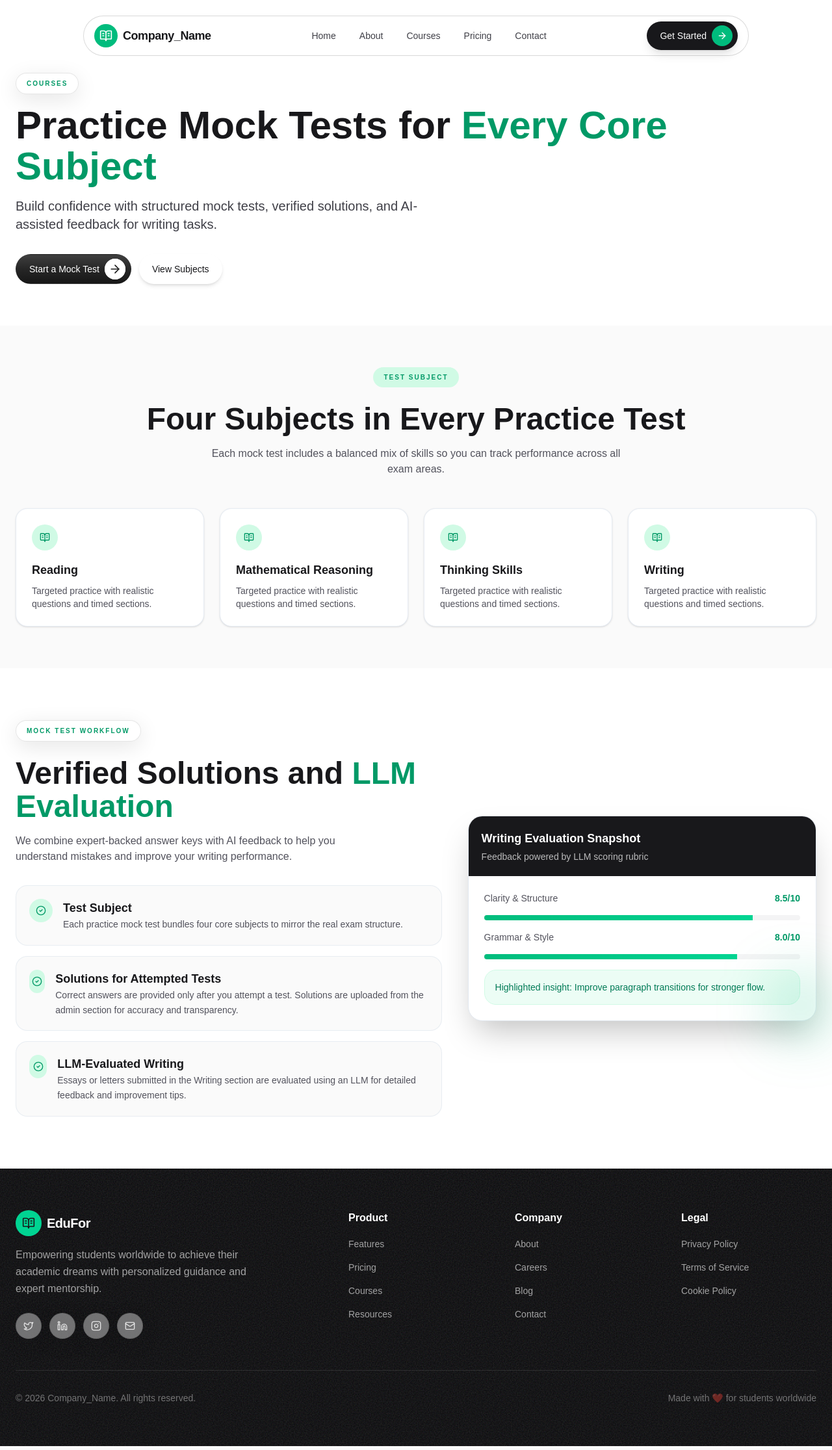
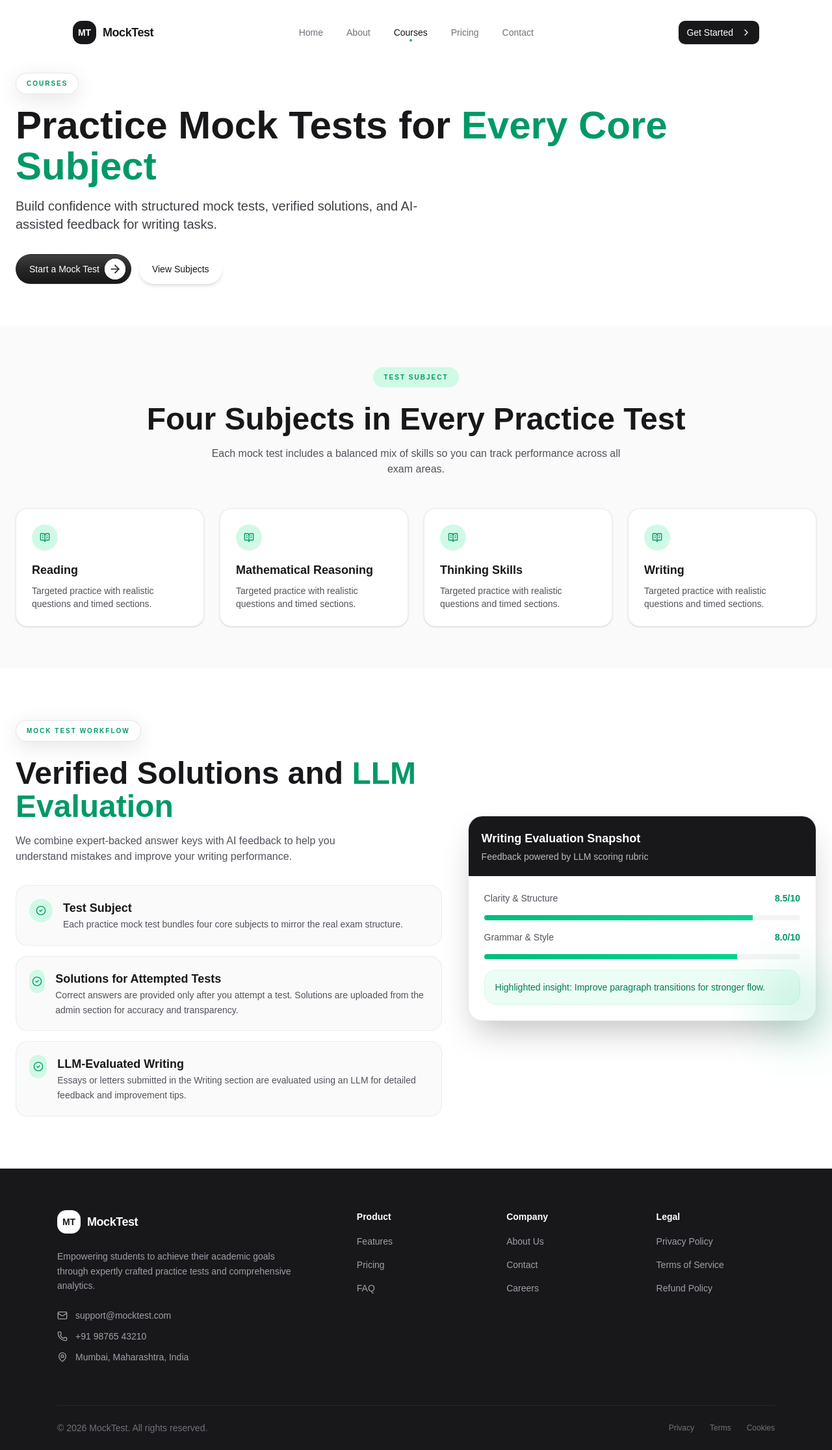
Before and after one commit to parshav92/mocktest-freelance, a Next.js app: page /courses in a window 1280 px wide. Shown: the whole page at 65% size. Built offline with nearby package versions, Linux system fonts and the light colour scheme; a web font is replaced by a local one.

Commit message:
new navbar footer and fixes

```diff
--- a/app/auth/page.tsx
+++ b/app/auth/page.tsx
@@ -179,7 +179,7 @@ export default function AuthPage() {
             </div>
 
             {/* Content */}
-            <div className="relative z-10 w-full max-w-md">
+            <div className="relative z-10 w-full max-w-md rounded-[2.5rem]">
                 <AnimatePresence mode="wait">
                     {!selectedRole ? (
                         <motion.div
--- a/app/globals.css
+++ b/app/globals.css
@@ -49,6 +49,15 @@
     --radius-2xl: calc(var(--radius) + 8px);
     --radius-3xl: calc(var(--radius) + 12px);
     --radius-4xl: calc(var(--radius) + 16px);
+}
+html {
+    scroll-behavior: smooth;
+}
+
+/* Better selection color */
+::selection {
+    background-color: #10b95c;
+    color: white;
 }
 
 /* Custom animations */
--- a/components/landing/footer.tsx
+++ b/components/landing/footer.tsx
@@ -1,125 +1,92 @@
-"use client";
+import Link from "next/link";
+import { Mail, Phone, MapPin } from "lucide-react";
 
-import Link from "next/link";
-import { BookOpenText, Twitter, Linkedin, Instagram, Mail } from "lucide-react";
-
-const Footer = () => {
 const footerLinks = {
     product: [
-            { label: "Features", href: "/features" },
-            { label: "Pricing", href: "/pricing" },
-            { label: "Courses", href: "/courses" },
-            { label: "Resources", href: "/resources" },
+        { label: "Features", href: "/#about" },
+        { label: "Pricing", href: "/#pricing" },
+        { label: "FAQ", href: "/faq" },
     ],
     company: [
-            { label: "About", href: "/about" },
+        { label: "About Us", href: "/about" },
+        { label: "Contact", href: "/contact" },
         { label: "Careers", href: "/careers" },
-            { label: "Blog", href: "/blog" },
-            { label: "Contact", href: "/contact" },
     ],
     legal: [
-            { label: "Privacy Policy", href: "/privacy-policy" },
+        { label: "Privacy Policy", href: "/privacy" },
         { label: "Terms of Service", href: "/terms" },
-            { label: "Cookie Policy", href: "/cookies" },
+        { label: "Refund Policy", href: "/refund" },
     ],
 };
 
-    const socialLinks = [
-        { icon: Twitter, href: "https://twitter.com" },
-        { icon: Linkedin, href: "https://linkedin.com" },
-        { icon: Instagram, href: "https://instagram.com" },
-        { icon: Mail, href: "mailto:contact@company_name.com" },
-    ];
+const Footer = () => {
+    const currentYear = new Date().getFullYear();
 
     return (
-        <footer className="w-full bg-zinc-950 text-white py-16 px-6 relative overflow-hidden">
-            {/* Grain Overlay */}
-            <div className="grain-overlay absolute inset-0" />
-
-            <div className="relative z-10 max-w-[1600px] mx-auto">
-                <div className="grid grid-cols-1 md:grid-cols-2 lg:grid-cols-5 gap-12 mb-12">
+        <footer className="bg-zinc-900 text-white">
+            <div className="max-w-6xl mx-auto px-6">
+                {/* Main Footer Content */}
+                <div className="py-16 grid grid-cols-1 md:grid-cols-2 lg:grid-cols-5 gap-12">
                     {/* Brand Column */}
                     <div className="lg:col-span-2">
-                        <Link
-                            href="/"
-                            className="flex items-center gap-2 text-white font-semibold text-lg mb-4"
-                        >
-                            <div className="w-10 h-10 bg-emerald-400 rounded-full flex items-center justify-center">
-                                <BookOpenText className="w-5 h-5 text-zinc-900" />
+                        <Link href="/" className="inline-flex items-center gap-2.5 mb-6">
+                            <div className="flex items-center justify-center w-9 h-9 rounded-xl bg-white text-zinc-900 font-bold text-sm">
+                                MT
                             </div>
-                            <span className="font-funnel tracking-tight text-xl">
-                                EduFor
+                            <span className="font-semibold text-lg tracking-tight">
+                                MockTest
                             </span>
                         </Link>
-                        <p className="text-white/60 max-w-sm mb-6 leading-relaxed">
-                            Empowering students worldwide to achieve their
-                            academic dreams with personalized guidance and
-                            expert mentorship.
+                        <p className="text-zinc-400 text-sm leading-relaxed mb-6 max-w-sm">
+                            Empowering students to achieve their academic goals through expertly crafted practice tests and comprehensive analytics.
                         </p>
-                        {/* Social Links */}
-                        <div className="flex gap-3">
-                            {socialLinks.map((social, index) => (
-                                <a
-                                    key={index}
-                                    href={social.href}
-                                    target="_blank"
-                                    rel="noopener noreferrer"
-                                    className="w-10 h-10 glass rounded-full flex items-center justify-center hover:bg-white/10 transition-colors duration-300"
-                                >
-                                    <social.icon className="w-4 h-4 text-white/80" />
+                        <div className="space-y-3">
+                            <a href="mailto:support@mocktest.com" className="flex items-center gap-3 text-sm text-zinc-400 hover:text-white transition-colors">
+                                <Mail className="w-4 h-4" />
+                                support@mocktest.com
                             </a>
-                            ))}
+                            <a href="tel:+919876543210" className="flex items-center gap-3 text-sm text-zinc-400 hover:text-white transition-colors">
+                                <Phone className="w-4 h-4" />
+                                +91 98765 43210
+                            </a>
+                            <div className="flex items-start gap-3 text-sm text-zinc-400">
+                                <MapPin className="w-4 h-4 mt-0.5 shrink-0" />
+                                Mumbai, Maharashtra, India
+                            </div>
                         </div>
                     </div>
 
-                    {/* Product Links */}
+                    {/* Links Columns */}
                     <div>
-                        <h4 className="text-white font-semibold mb-4">
-                            Product
-                        </h4>
+                        <h4 className="font-semibold text-sm mb-4">Product</h4>
                         <ul className="space-y-3">
-                            {footerLinks.product.map((link, index) => (
-                                <li key={index}>
-                                    <Link
-                                        href={link.href}
-                                        className="text-white/60 hover:text-white transition-colors duration-300 text-sm"
-                                    >
+                            {footerLinks.product.map((link) => (
+                                <li key={link.href}>
+                                    <Link href={link.href} className="text-sm text-zinc-400 hover:text-white transition-colors">
                                         {link.label}
                                     </Link>
                                 </li>
                             ))}
                         </ul>
                     </div>
-
-                    {/* Company Links */}
                     <div>
-                        <h4 className="text-white font-semibold mb-4">
-                            Company
-                        </h4>
+                        <h4 className="font-semibold text-sm mb-4">Company</h4>
                         <ul className="space-y-3">
-                            {footerLinks.company.map((link, index) => (
-                                <li key={index}>
-                                    <Link
-                                        href={link.href}
-                                        className="text-white/60 hover:text-white transition-colors duration-300 text-sm"
-                                    >
+                            {footerLinks.company.map((link) => (
+                                <li key={link.href}>
+                                    <Link href={link.href} className="text-sm text-zinc-400 hover:text-white transition-colors">
                                         {link.label}
                                     </Link>
                                 </li>
                             ))}
                         </ul>
                     </div>
-
-                    {/* Legal Links */}
                     <div>
-                        <h4 className="text-white font-semibold mb-4">Legal</h4>
+                        <h4 className="font-semibold text-sm mb-4">Legal</h4>
                         <ul className="space-y-3">
-                            {footerLinks.legal.map((link, index) => (
-                                <li key={index}>
-                                    <Link
-                                        href={link.href}
-                                        className="text-white/60 hover:text-white transition-colors duration-300 text-sm"
-                                    >
+                            {footerLinks.legal.map((link) => (
+                                <li key={link.href}>
+                                    <Link href={link.href} className="text-sm text-zinc-400 hover:text-white transition-colors">
                                         {link.label}
                                     </Link>
                                 </li>
@@ -129,13 +96,21 @@ const Footer = () => {
                 </div>
 
                 {/* Bottom Bar */}
-                <div className="border-t border-white/10 pt-8 flex flex-col md:flex-row justify-between items-center gap-4">
-                    <p className="text-white/40 text-sm">
-                        © 2026 Company_Name. All rights reserved.
+                <div className="py-6 border-t border-zinc-800 flex flex-col md:flex-row items-center justify-between gap-4">
+                    <p className="text-sm text-zinc-500">
+                        © {currentYear} MockTest. All rights reserved.
                     </p>
-                    <p className="text-white/40 text-sm">
-                        Made with ❤️ for students worldwide
-                    </p>
+                    <div className="flex items-center gap-6">
+                        <Link href="/privacy" className="text-xs text-zinc-500 hover:text-zinc-300 transition-colors">
+                            Privacy
+                        </Link>
+                        <Link href="/terms" className="text-xs text-zinc-500 hover:text-zinc-300 transition-colors">
+                            Terms
+                        </Link>
+                        <Link href="/cookies" className="text-xs text-zinc-500 hover:text-zinc-300 transition-colors">
+                            Cookies
+                        </Link>
+                    </div>
                 </div>
             </div>
         </footer>
--- a/components/navbar.tsx
+++ b/components/navbar.tsx
@@ -1,34 +1,61 @@
 "use client";
 
+import { useState, useEffect } from "react";
 import Link from "next/link";
-import { BookOpenText, ArrowRight, Menu, X } from "lucide-react";
-import { useState } from "react";
+import { usePathname } from "next/navigation";
+import { cn } from "@/lib/utils";
+import { Menu, X, ChevronRight } from "lucide-react";
+import { Button } from "@/components/ui/button";
+
+const navLinks = [
+    { href: "/", label: "Home" },
+    { href: "/about", label: "About" },
+    { href: "/courses", label: "Courses" },
+    { href: "/pricing", label: "Pricing" },
+    { href: "/contact", label: "Contact" },
+];
 
 const Navbar = () => {
-    const [isMenuOpen, setIsMenuOpen] = useState(false);
+    const [isOpen, setIsOpen] = useState(false);
+    const [scrolled, setScrolled] = useState(false);
+    const pathname = usePathname();
 
-    const navLinks = [
-        { href: "/", label: "Home" },
-        { href: "/about", label: "About" },
-        { href: "/courses", label: "Courses" },
-        { href: "/pricing", label: "Pricing" },
-        { href: "/contact", label: "Contact" },
-    ];
+    useEffect(() => {
+        const handleScroll = () => {
+            setScrolled(window.scrollY > 20);
+        };
+        window.addEventListener("scroll", handleScroll);
+        return () => window.removeEventListener("scroll", handleScroll);
+    }, []);
 
     return (
-        <nav className="fixed top-6 left-1/2 -translate-x-1/2 z-50 w-[95%] max-w-5xl">
-            <div className="glass-strong rounded-full px-4 py-2">
-                <div className="flex items-center justify-between">
+        <header
+            className={cn(
+                "fixed top-0 left-0 right-0 z-50 transition-all duration-500",
+                scrolled
+                    ? "py-3"
+                    : "py-5"
+            )}
+        >
+            <div className="max-w-6xl mx-auto px-6">
+                <nav
+                    className={cn(
+                        "relative flex items-center justify-between px-6 py-3 rounded-2xl transition-all duration-500",
+                        scrolled
+                            ? "bg-white/80 backdrop-blur-xl shadow-lg shadow-black/[0.03] border border-zinc-200/50"
+                            : "bg-transparent"
+                    )}
+                >
                     {/* Logo */}
                     <Link
                         href="/"
-                        className="flex items-center gap-2 text-zinc-900 font-semibold text-lg"
+                        className="relative flex items-center gap-2.5 group"
                     >
-                        <div className="w-9 h-9 bg-emerald-500 rounded-full flex items-center justify-center">
-                            <BookOpenText className="w-5 h-5 text-white" />
+                        <div className="flex items-center justify-center w-9 h-9 rounded-xl bg-zinc-900 text-white font-bold text-sm group-hover:scale-105 transition-transform duration-300">
+                            MT
                         </div>
-                        <span className="font-funnel tracking-tight">
-                            Company_Name
+                        <span className="font-semibold text-zinc-900 text-lg tracking-tight">
+                            MockTest
                         </span>
                     </Link>
 
@@ -38,71 +65,101 @@ const Navbar = () => {
                             <Link
                                 key={link.href}
                                 href={link.href}
-                                className="px-4 py-2 text-zinc-700 hover:text-zinc-900 hover:bg-zinc-900/10 rounded-full transition-all duration-300 text-sm font-medium"
+                                className={cn(
+                                    "relative px-4 py-2 text-sm font-medium rounded-lg transition-all duration-300",
+                                    pathname === link.href
+                                        ? "text-zinc-900"
+                                        : "text-zinc-500 hover:text-zinc-900 hover:bg-zinc-100/80"
+                                )}
                             >
                                 {link.label}
+                                {pathname === link.href && (
+                                    <span className="absolute bottom-1 left-1/2 -translate-x-1/2 w-1 h-1 rounded-full bg-emerald-500" />
+                                )}
                             </Link>
                         ))}
                     </div>
 
-                    {/* CTA Button */}
-                    <div className="hidden md:block">
-                        <Link
-                            href="/auth"
-                            className="group flex items-center gap-2 bg-zinc-900 rounded-full pl-5 pr-2 py-1.5 hover:scale-105 hover:bg-zinc-800 transition-all duration-300 shadow-lg"
-                        >
-                            <span className="text-white font-medium text-sm">
+                    {/* Auth Buttons */}
+                    <div className="hidden md:flex items-center gap-3">
+                        {/* <Link href="/auth">
+                            <Button
+                                variant="ghost"
+                                className="text-sm font-medium text-zinc-600 hover:text-zinc-900 hover:bg-zinc-100/80 rounded-lg px-4"
+                            >
+                                Sign in
+                            </Button>
+                        </Link> */}
+                        <Link href="/auth">
+                            <Button
+                                className="group text-sm font-medium bg-zinc-900 hover:bg-zinc-800 text-white rounded-lg px-5 shadow-sm hover:shadow-md transition-all duration-300"
+                            >
                                 Get Started
-                            </span>
-                            <div className="w-8 h-8 bg-emerald-500 group-hover:bg-emerald-400 rounded-full flex items-center justify-center transition-colors duration-300">
-                                <ArrowRight className="w-4 h-4 text-white" />
-                            </div>
+                                <ChevronRight className="ml-1 w-4 h-4 group-hover:translate-x-0.5 transition-transform" />
+                            </Button>
                         </Link>
                     </div>
-
-                    {/* Mobile Menu Button */}
+                    {/* Mobile Menu Toggle */}
                     <button
-                        className="md:hidden text-zinc-900 p-2"
-                        onClick={() => setIsMenuOpen(!isMenuOpen)}
+                        className="md:hidden flex items-center justify-center w-10 h-10 rounded-lg hover:bg-zinc-100 transition-colors"
+                        onClick={() => setIsOpen(!isOpen)}
+                        aria-label="Toggle menu"
                     >
-                        {isMenuOpen ? (
-                            <X className="w-6 h-6" />
+                        {isOpen ? (
+                            <X className="w-5 h-5 text-zinc-700" />
                         ) : (
-                            <Menu className="w-6 h-6" />
+                            <Menu className="w-5 h-5 text-zinc-700" />
                         )}
                     </button>
-                </div>
+                </nav>
 
-                {/* Mobile Navigation */}
-                {isMenuOpen && (
-                    <div className="md:hidden mt-4 pb-4 border-t border-zinc-900/10 pt-4">
-                        <div className="flex flex-col gap-2">
+                {/* Mobile Menu */}
+                <div
+                    className={cn(
+                        "md:hidden absolute left-6 right-6 top-full mt-2 overflow-hidden transition-all duration-300 ease-out",
+                        isOpen
+                            ? "opacity-100 translate-y-0"
+                            : "opacity-0 -translate-y-4 pointer-events-none"
+                    )}
+                >
+                    <div className="bg-white rounded-2xl shadow-xl shadow-black/[0.08] border border-zinc-200/50 p-4">
+                        <div className="space-y-1">
                             {navLinks.map((link) => (
                                 <Link
                                     key={link.href}
                                     href={link.href}
-                                    className="px-4 py-2 text-zinc-700 hover:text-zinc-900 hover:bg-zinc-900/10 rounded-full transition-all duration-300 text-sm font-medium"
-                                    onClick={() => setIsMenuOpen(false)}
+                                    onClick={() => setIsOpen(false)}
+                                    className={cn(
+                                        "flex items-center px-4 py-3 rounded-xl text-sm font-medium transition-colors",
+                                        pathname === link.href
+                                            ? "bg-zinc-100 text-zinc-900"
+                                            : "text-zinc-600 hover:bg-zinc-50 hover:text-zinc-900"
+                                    )}
                                 >
                                     {link.label}
                                 </Link>
                             ))}
-                            <Link
-                                href="/auth"
-                                className="mt-2 w-full group flex items-center justify-center gap-2 bg-zinc-900 rounded-full pl-5 pr-2 py-2 shadow-lg"
-                            >
-                                <span className="text-white font-medium text-sm">
+                        </div>
+                        <div className="h-px bg-zinc-100 my-4" />
+                        <div className="space-y-2">
+                            <Link href="/login" onClick={() => setIsOpen(false)}>
+                                <Button
+                                    variant="outline"
+                                    className="w-full justify-center rounded-xl border-zinc-200"
+                                >
+                                    Sign in
+                                </Button>
+                            </Link>
+                            <Link href="/register" onClick={() => setIsOpen(false)}>
+                                <Button className="w-full justify-center rounded-xl bg-zinc-900 hover:bg-zinc-800">
                                     Get Started
-                                </span>
-                                <div className="w-8 h-8 bg-emerald-500 rounded-full flex items-center justify-center">
-                                    <ArrowRight className="w-4 h-4 text-white" />
-                                </div>
+                                </Button>
                             </Link>
                         </div>
                     </div>
-                )}
+                </div>
             </div>
-        </nav>
+        </header>
     );
 };
 
```
Also changed, not shown: components/landing/hero-section.tsx (+14 -5 lines). Lines whose indentation alone changed are shown as unchanged.
